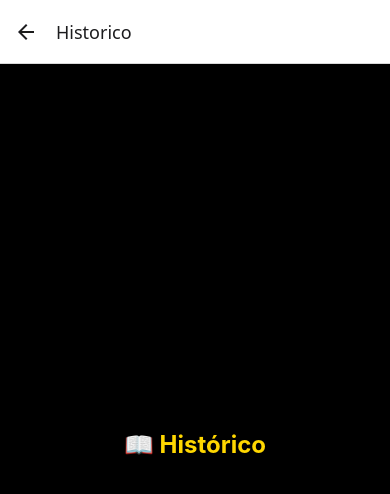
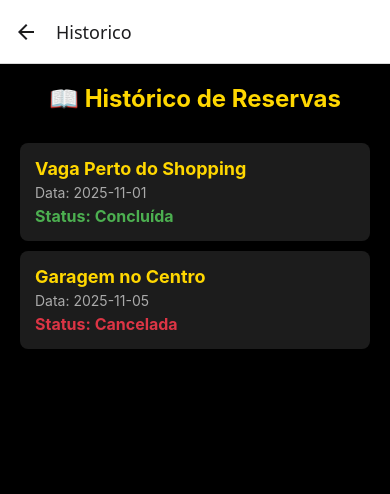
Before and after one commit to Vitor0310/Projeto_Startup, a React Native app: screen /Historico in a window 390 px wide. Shown: the top 494 px of the page. Built offline with nearby package versions, Linux system fonts and the light colour scheme.

Commit message:
implementando historico de reservas mock.

```diff
--- a/screens/HistoricoScreen.js
+++ b/screens/HistoricoScreen.js
@@ -1,12 +1,96 @@
-// screens/HistoricoScreen.js
-import React from "react";
-import { View, Text } from "react-native";
+import React, { useState, useEffect } from "react";
+import { View, Text, FlatList, StyleSheet } from "react-native";
 import { globalStyles } from "../styles/globalStyles";
+import { getReservasByUser } from "../services/reservaService";
+import { getCurrentUserAuth } from "../services/userService";
+import { colors } from "../styles/colors";
 
 export default function HistoricoScreen() {
-  return (
-    <View style={globalStyles.container}>
-      <Text style={globalStyles.title}>📖 Histórico</Text>
-    </View>
-  );
+    const [reservas, setReservas] = useState([]);
+    const [isLoading, setIsLoading] = useState(true);
+
+    useEffect(() => {
+        const fetchHistorico = async () => {
+            // Usa um ID mock temporário se o usuário não estiver logado de forma real
+            const user = getCurrentUserAuth();
+            const userId = user ? user.uid : "mock_user_id";
+
+            const historico = await getReservasByUser(userId);
+            setReservas(historico);
+            setIsLoading(false);
+        };
+        fetchHistorico();
+    }, []);
+
+    const renderItem = ({ item }) => (
+        <View style={styles.reservaCard}>
+            <Text style={styles.vagaNome}>{item.vagaNome}</Text>
+            <Text style={styles.dataInfo}>Data: {item.data}</Text>
+            <Text style={[styles.statusText, item.status === 'Concluída' ? styles.statusSuccess : styles.statusDanger]}>
+                Status: {item.status}
+            </Text>
+        </View>
+    );
+
+    if (isLoading) {
+        return (
+            <View style={globalStyles.container}>
+                <Text style={{ color: colors.text }}>Carregando Histórico...</Text>
+            </View>
+        );
+    }
+
+    return (
+        <View style={globalStyles.container}>
+            <Text style={globalStyles.title}>📖 Histórico de Reservas</Text>
+
+            <FlatList
+                data={reservas}
+                renderItem={renderItem}
+                keyExtractor={item => item.id}
+                style={styles.list}
+                ListEmptyComponent={() => (
+                    <Text style={styles.emptyText}>Nenhuma reserva encontrada.</Text>
+                )}
+            />
+        </View>
+    );
 }
+
+const styles = StyleSheet.create({
+    list: {
+        width: '100%',
+        paddingTop: 10,
+    },
+    reservaCard: {
+        backgroundColor: colors.inputBackground,
+        padding: 15,
+        borderRadius: 8,
+        marginBottom: 10,
+    },
+    vagaNome: {
+        fontSize: 18,
+        fontWeight: 'bold',
+        color: colors.primary,
+        marginBottom: 5,
+    },
+    dataInfo: {
+        color: colors.textSecondary,
+        marginBottom: 5,
+    },
+    statusText: {
+        fontSize: 16,
+        fontWeight: 'bold',
+    },
+    statusSuccess: {
+        color: '#4CAF50', // Verde
+    },
+    statusDanger: {
+        color: '#DC3545', // Vermelho
+    },
+    emptyText: {
+        color: colors.textSecondary,
+        textAlign: 'center',
+        marginTop: 20,
+    }
+});
--- a/screens/HomeScreen.js
+++ b/screens/HomeScreen.js
@@ -20,6 +20,15 @@ export default function HomeScreen({ navigation }) {
             >
                 <Text style={globalStyles.buttonText}>Minha Conta (Perfil)</Text>
             </TouchableOpacity>
+
+      {/* Botão para o Locatário: Histórico de Reservas */}
+      <TouchableOpacity
+      style={[globalStyles.button, { backgroundColor: '#3498db' }]} // Cor diferente para destaque
+      onPress={() => navigation.navigate("Historico")} // Navega para a rota "Historico"
+       >
+        <Text style={globalStyles.buttonText}>Histórico de Reservas</Text>
+      </TouchableOpacity>
+
 
       {/* Botão para o Locatário */}
       <TouchableOpacity
--- /dev/null
+++ b/services/reservaService.js
@@ -0,0 +1,23 @@
+// services/reservaService.js
+import { db } from "../firebaseConfig";
+import { collection, query, where, getDocs } from "firebase/firestore";
+// Você pode adicionar addDoc, updateDoc para criar e finalizar reservas futuramente
+
+const reservasCollection = collection(db, "reservas");
+
+// Funções mock de teste (você precisará criar a coleção 'reservas' no Firebase)
+const mockReservas = [
+  { id: 'res1', vagaNome: 'Vaga Perto do Shopping', data: '2025-11-01', status: 'Concluída' },
+  { id: 'res2', vagaNome: 'Garagem no Centro', data: '2025-11-05', status: 'Cancelada' },
+];
+
+// Função para buscar o histórico de reservas de um usuário (mock por enquanto)
+export async function getReservasByUser(userId) {
+  // Em um app real, você faria uma consulta filtrada:
+  // const q = query(reservasCollection, where("userId", "==", userId));
+  // const querySnapshot = await getDocs(q);
+  // return querySnapshot.docs.map(doc => ({ id: doc.id, ...doc.data() }));
+
+  // Por enquanto, retorna o mock para não exigir login real
+  return mockReservas;
+}
```
